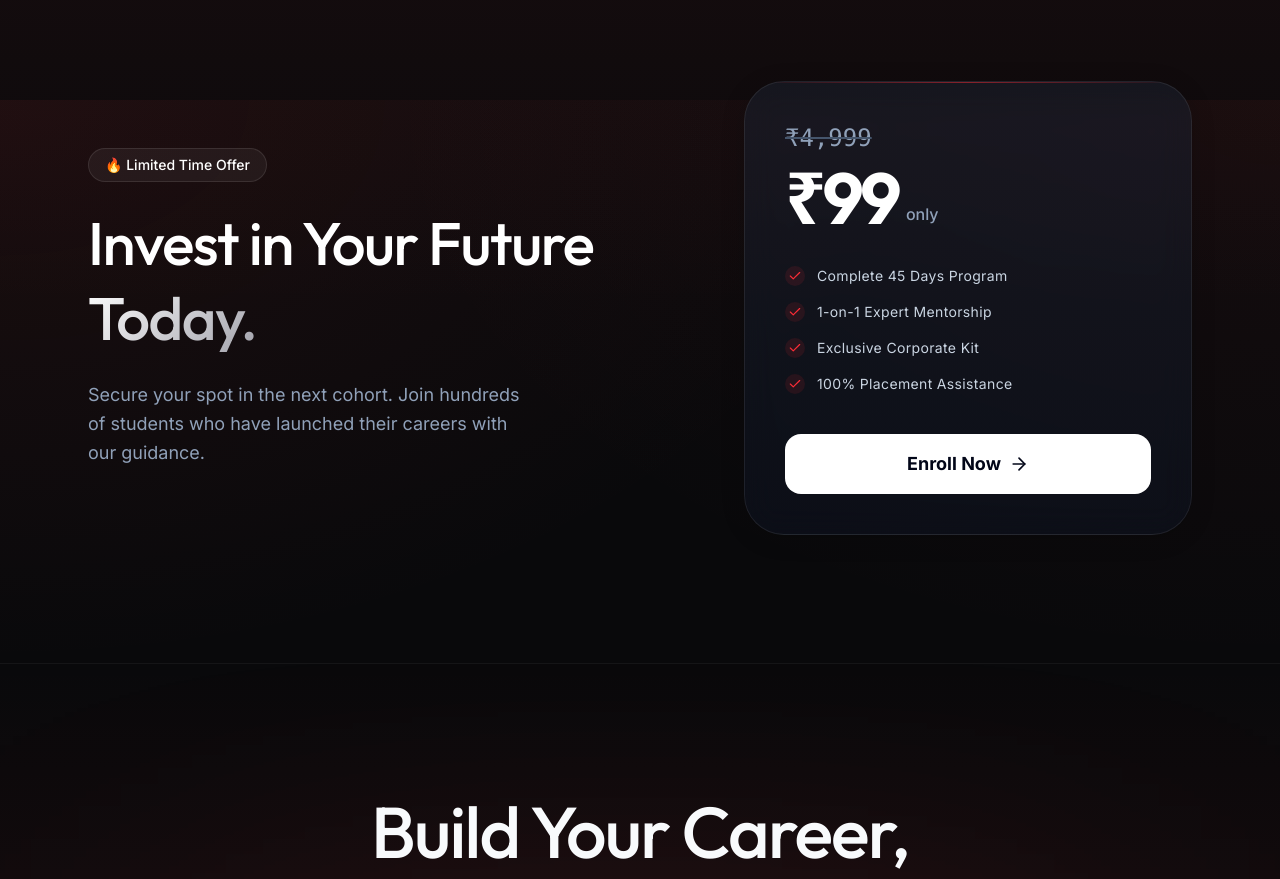
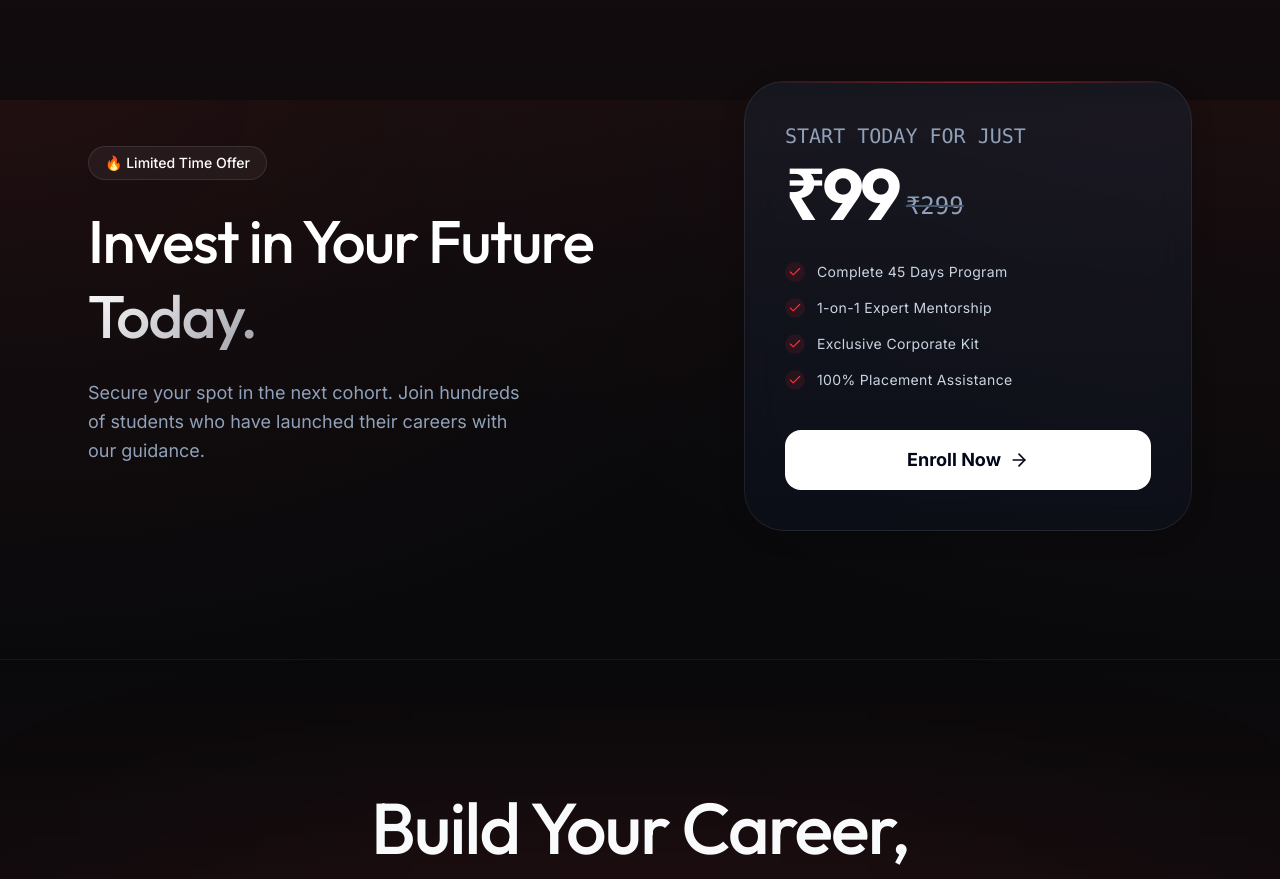
Before and after one commit to rohit-tamboli/updt, a React (Vite) app in the folder updt-front/: page / in a window 1280 px wide. Shown: the part 6300-7179 px from the top of the page. Built offline with nearby package versions, Linux system fonts and the light colour scheme.

Commit message:
first commit

```diff
--- a/updt-front/src/components/Pricing.tsx
+++ b/updt-front/src/components/Pricing.tsx
@@ -38,10 +38,11 @@ export default function Pricing() {
             <div className="absolute top-0 left-0 w-full h-px bg-gradient-to-r from-transparent via-red-500 to-transparent opacity-50" />
 
             <div className="mb-8">
-              <p className="text-slate-400 text-2xl line-through decoration-slate-600 mb-2 font-mono">₹4,999</p>
+              <p className="text-slate-400 text-xl decoration-slate-600 mb-2 font-mono">START TODAY FOR JUST</p>
               <div className="flex items-end gap-2">
                 <span className="text-7xl font-display font-bold text-white tracking-tighter">₹99</span>
-                <span className="text-slate-400 mb-2 font-medium">only</span>
+                {/* <span className="text-slate-400 mb-2 font-medium">only</span> */}
+                <p className="text-slate-400 text-2xl line-through decoration-slate-600 mb-2 font-mono">₹299</p>
               </div>
             </div>
 
```
